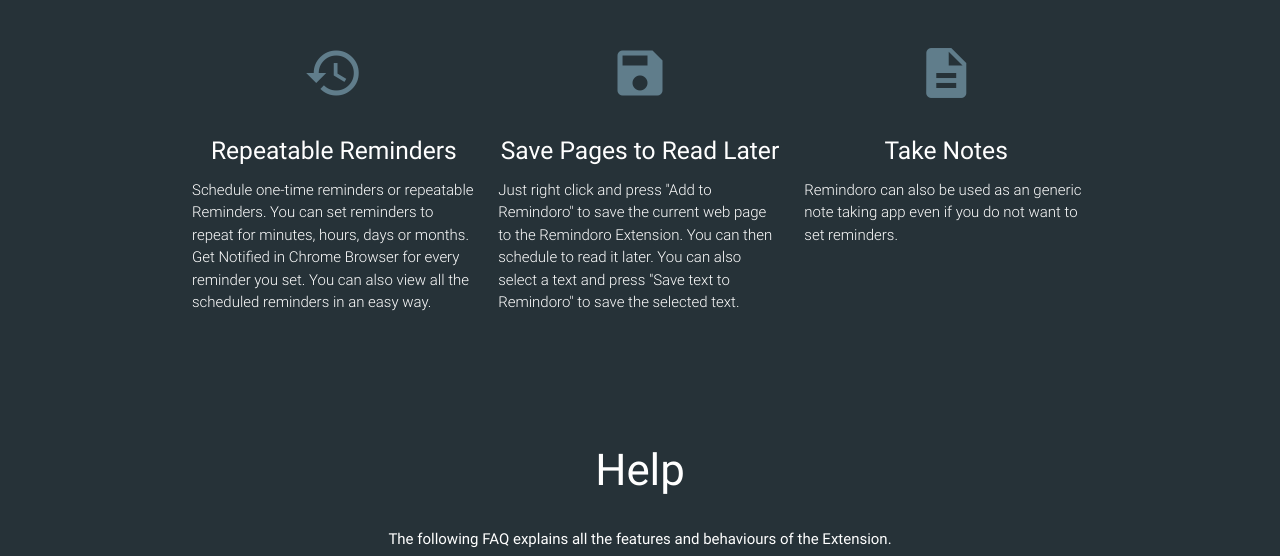
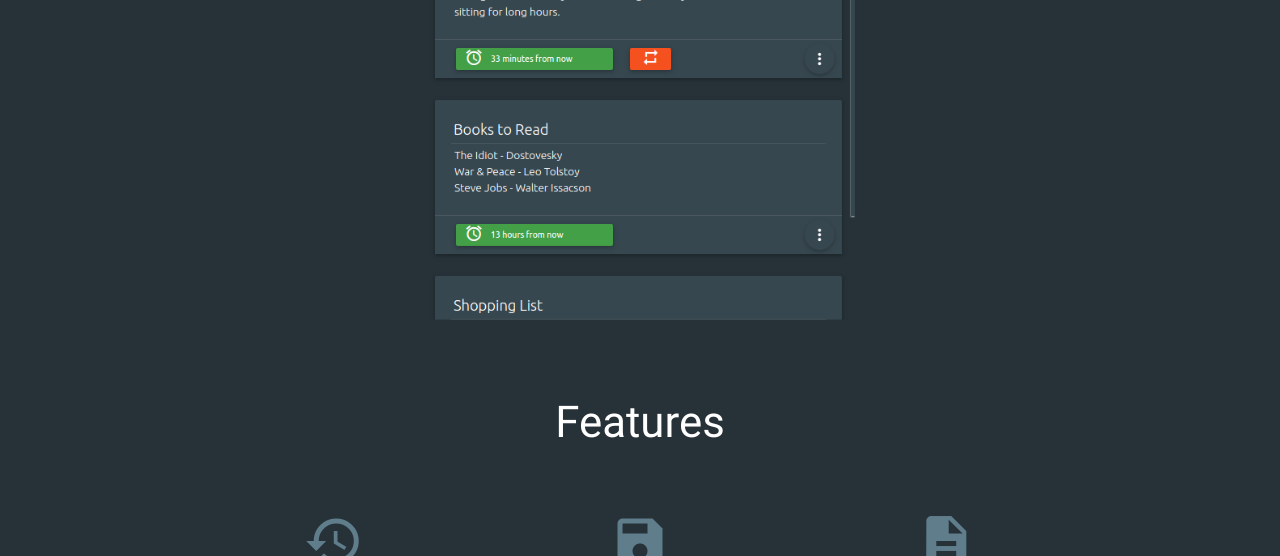
Before and after one commit to initdot/remindoro-site, a plain HTML site: page index.html in a window 1280 px wide. Shown: the part 544-1100 px from the top of the page. Drawn offline with Linux system fonts and the light colour scheme.

Commit message:
remindoro screen shot

```diff
--- a/index.html
+++ b/index.html
@@ -47,6 +47,15 @@
             <br>
         </div>
     </div>
+
+    <div class="container">
+        <div class="row center">
+            <div class="col m6 push-m3 s12">
+                <img class="responsive-img" src="/images/remindoro-snap.png">
+            </div>
+        </div>
+    </div>
+
     <div class="container">
         <div id="features" class="section scrollspy">
             <div class="row center">
```
Also changed, not shown: images/remindoro-snap.png (added).
